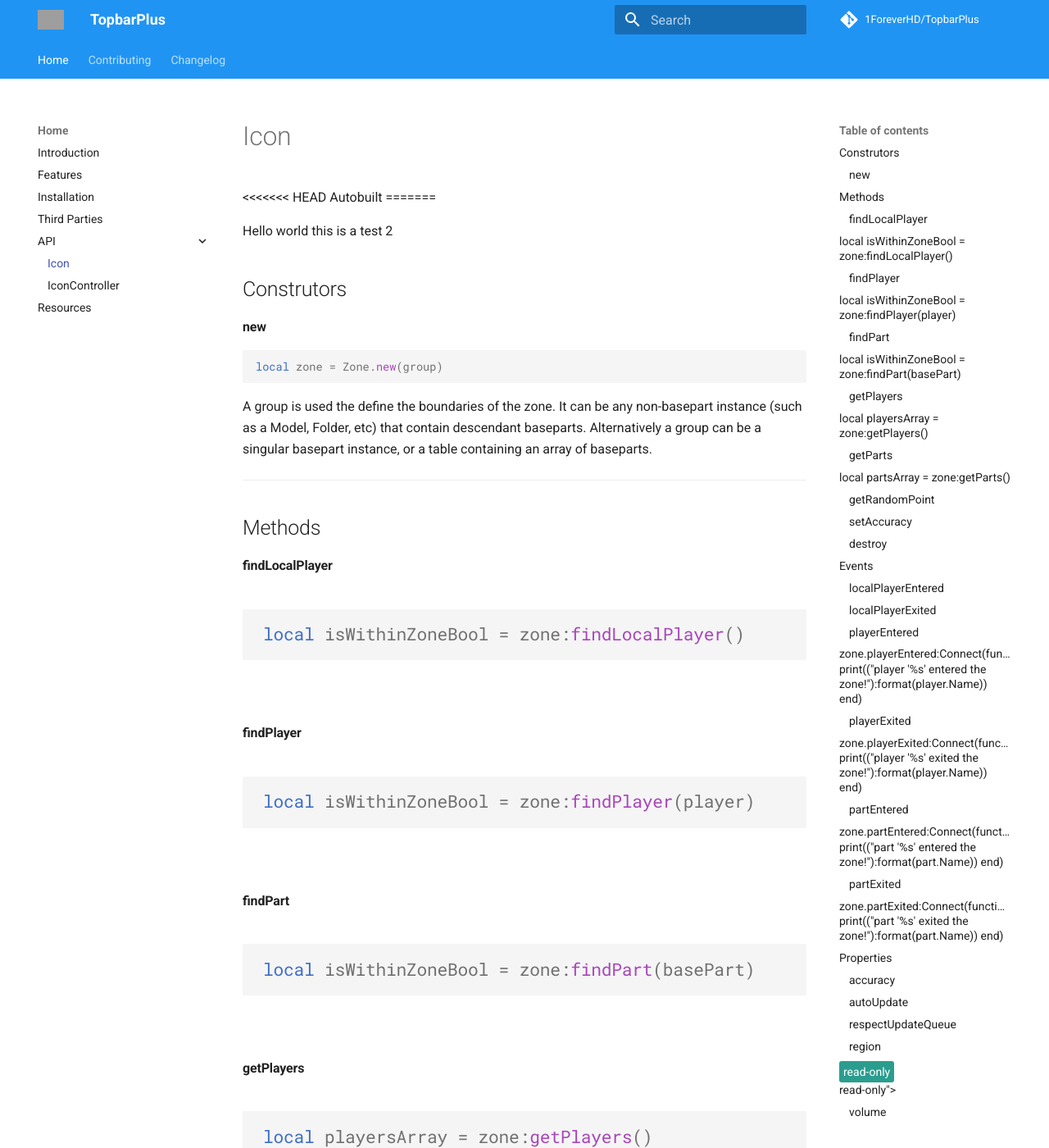
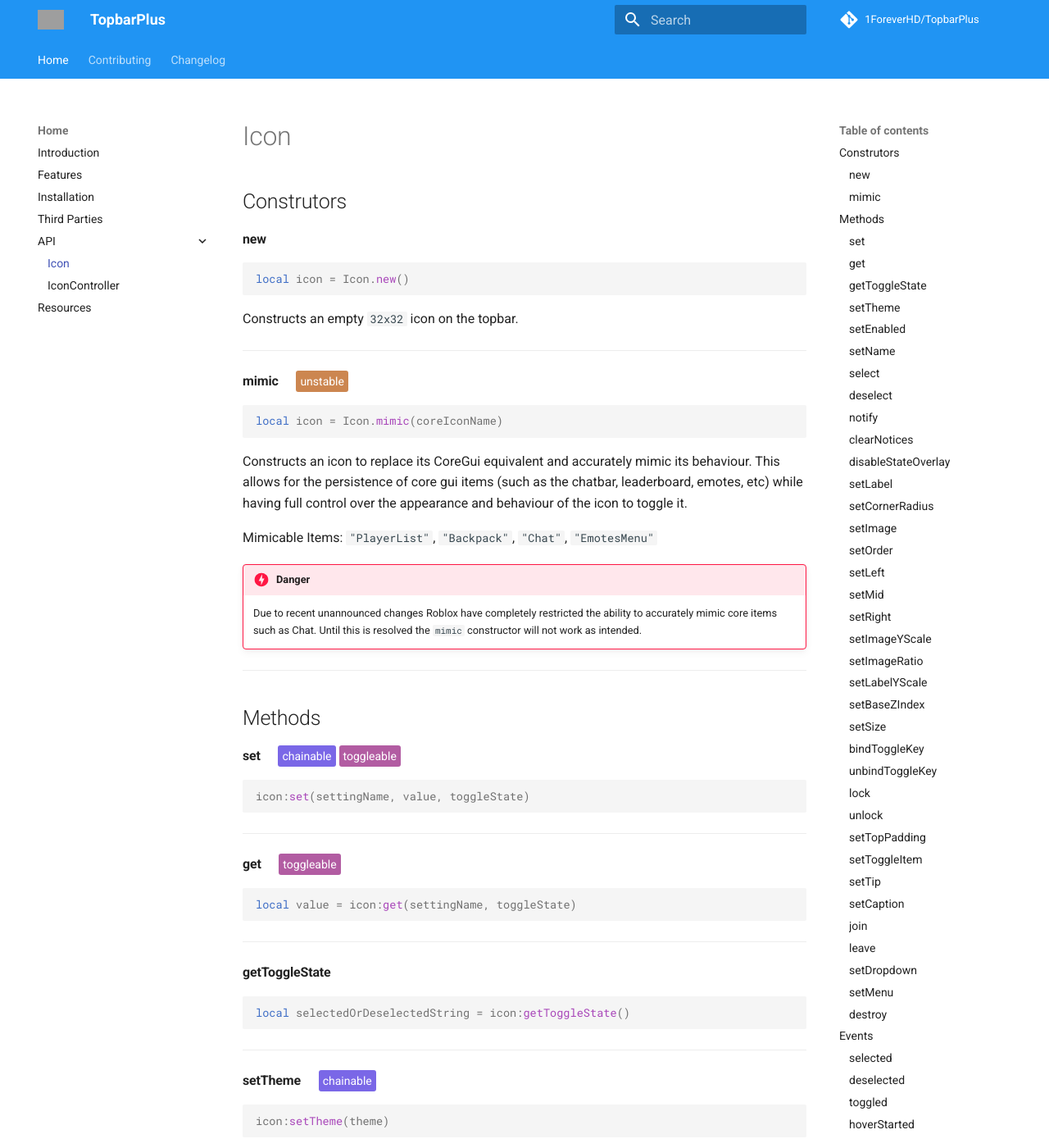
Before and after one commit to 1ForeverHD/TopbarPlus, an MkDocs documentation site: the page built from docs/api/icon.md, in a window 1280 px wide and 1400 px high. Shown: the whole window at 82% size. Built offline with MkDocs 1.6.1 and Material for MkDocs 9.7.7, drawn with Linux system fonts in a browser that asks for light colours; comment, search, counter and statistics services are not loaded; some of the changed text lies outside the part shown; grey boxes are pictures that could not be loaded.

Commit message:
6ced9c487cf0eb6341f1860f13a35af703b8ba1b

````diff
--- a/docs/api/icon.md
+++ b/docs/api/icon.md
@@ -1,129 +1,468 @@
-<<<<<<< HEAD
-Autobuilt
-=======
-[Accuracy Enum]: https://github.com/1ForeverHD/ZonePlus/blob/main/src/Zone/Enum/Accuracy.lua
-[setAccuracy]: https://1foreverhd.github.io/ZonePlus/zone/#setaccuracy
+## Construtors
 
-Hello world this is a test 2
-
-## Construtors
 #### new
 ```lua
-local zone = Zone.new(group)
+local icon = Icon.new()
 ```
-A group is used the define the boundaries of the zone. It can be any non-basepart instance (such as a Model, Folder, etc) that contain descendant baseparts. Alternatively a group can be a singular basepart instance, or a table containing an array of baseparts.
+Constructs an empty ``32x32`` icon on the topbar.
+
 ----
+#### mimic
+{unstable}
+```lua
+local icon = Icon.mimic(coreIconName)
+```
+Constructs an icon to replace its CoreGui equivalent and accurately mimic its behaviour. This allows for the persistence of core gui items (such as the chatbar, leaderboard, emotes, etc) while having full control over the appearance and behaviour of the icon to toggle it.
+
+Mimicable Items: ``"PlayerList"``, ``"Backpack"``, ``"Chat"``, ``"EmotesMenu"``
+
+!!! danger
+    Due to recent unannounced changes Roblox have completely restricted the ability to accurately mimic core items such as Chat. Until this is resolved the ``mimic`` constructor will not work as intended.
+
+----
+
+
+
 ## Methods
-#### findLocalPlayer
+
+#### set
+{chainable} {toggleable}
 ```lua
-local isWithinZoneBool = zone:findLocalPlayer()
+icon:set(settingName, value, toggleState)
 ```
+
 ----
-#### findPlayer
+#### get
+{toggleable}
 ```lua
-local isWithinZoneBool = zone:findPlayer(player)
+local value = icon:get(settingName, toggleState)
 ```
+
 ----
-#### findPart
+#### getToggleState
 ```lua
-local isWithinZoneBool = zone:findPart(basePart)
+local selectedOrDeselectedString = icon:getToggleState()
 ```
+
 ----
-#### getPlayers
+#### setTheme
+{chainable}
 ```lua
-local playersArray = zone:getPlayers()
+icon:setTheme(theme)
 ```
+
 ----
-#### getParts
+#### setEnabled
+{chainable}
 ```lua
-local partsArray = zone:getParts()
+icon:setEnabled(bool)
 ```
+
 ----
-#### getRandomPoint
+#### setName
+{chainable}
 ```lua
-local randomVector, touchingGroupPartsArray = zone:getRandomPoint()
+icon:setName(string)
 ```
-Generates random points within the zones region until one falls within its bounds. It then returns this ``Vector3`` and a ``table array`` of group parts the point falls within.
+
 ----
-#### setAccuracy
+#### select
+{chainable}
 ```lua
-zone:setAccuracy(enumIdOrName)
+icon:select()
 ```
-Sets the frequency of checks based upon the [Accuracy Enum].
+
+----
+#### deselect
+{chainable}
+```lua
+icon:deselect()
+```
+
+----
+#### notify
+{chainable}
+```lua
+icon:notify(clearNoticeEvent)
+```
+
+----
+#### clearNotices
+{chainable}
+```lua
+icon:clearNotices()
+```
+
+----
+#### disableStateOverlay
+{chainable}
+```lua
+icon:disableStateOverlay(bool)
+```
+
+----
+#### setLabel
+{chainable} {toggleable}
+```lua
+icon:setLabel(text, toggleState)
+```
+
+----
+#### setCornerRadius
+{chainable} {toggleable}
+```lua
+icon:setCornerRadius(scale, offset, toggleState)
+```
+
+----
+#### setImage
+{chainable} {toggleable}
+```lua
+icon:setImage(imageId, toggleState)
+```
+
+----
+#### setOrder
+{chainable} {toggleable}
+```lua
+icon:setOrder(order, toggleState)
+```
+
+----
+#### setLeft
+{chainable} {toggleable}
+```lua
+icon:setLeft(toggleState)
+```
+
+----
+#### setMid
+{chainable} {toggleable}
+```lua
+icon:setMid(toggleState)
+```
+
+----
+#### setRight
+{chainable} {toggleable}
+```lua
+icon:setRight(toggleState)
+```
+
+----
+#### setImageYScale
+{chainable} {toggleable}
+```lua
+icon:setImageYScale(YScale, toggleState)
+```
+
+----
+#### setImageRatio
+{chainable} {toggleable}
+```lua
+icon:setImageRatio(ratio, toggleState)
+```
+
+----
+#### setLabelYScale
+{chainable} {toggleable}
+```lua
+icon:setLabelYScale(YScale, toggleState)
+```
+
+----
+#### setBaseZIndex
+{chainable} {toggleable}
+```lua
+icon:setBaseZIndex(ZIndex, toggleState)
+```
+
+----
+#### setSize
+{chainable} {toggleable}
+```lua
+icon:setSize(XOffset, YOffset, toggleState)
+```
+
+----
+#### bindToggleKey
+{chainable}
+```lua
+icon:bindToggleKey(keyCodeEnum)
+```
+
+----
+#### unbindToggleKey
+{chainable}
+```lua
+icon:unbindToggleKey(keyCodeEnum)
+```
+
+----
+#### lock
+{chainable}
+```lua
+icon:lock()
+```
+
+----
+#### unlock
+{chainable}
+```lua
+icon:unlock()
+```
+
+----
+#### setTopPadding
+{chainable}
+```lua
+icon:setTopPadding(offset, scale)
+```
+
+----
+#### setToggleItem
+{chainable}
+```lua
+icon:setToggleItem(guiObject)
+```
+
+----
+#### setTip
+{chainable}
+```lua
+icon:setTip(text)
+```
+
+----
+#### setCaption
+{chainable}
+```lua
+icon:setCaption(text)
+```
+
+----
+#### join
+{chainable}
+```lua
+icon:join(parentIcon, featureName)
+```
+
+----
+#### leave
+{chainable}
+```lua
+icon:leave()
+```
+
+----
+#### setDropdown
+{chainable}
+```lua
+icon:setDropdown(arrayOfIcons)
+```
+
+----
+#### setMenu
+{chainable}
+```lua
+icon:setMenu(arrayOfIcons)
+```
+
 ----
 #### destroy
+{chainable}
 ```lua
-zone:destroy()
+icon:destroy()
 ```
-Disconnects all connections within the zone.
+
 ----
+
+
+
 ## Events
-#### localPlayerEntered
-{client-only}
+#### selected
 ```lua
-zone.localPlayerEntered:Connect(function()
-    print("you entered the zone!")
+icon.selected:Connect(function()
+    print()
 end)
 ```
+
 ----
-#### localPlayerExited
-{client-only}
+#### deselected
 ```lua
-zone.localPlayerExited:Connect(function()
-    print("you exited the zone!")
+icon.deselected:Connect(function()
+    print()
 end)
 ```
+
 ----
-#### playerEntered
+#### toggled
 ```lua
-zone.playerEntered:Connect(function(player)
-    print(("player '%s' entered the zone!"):format(player.Name))
+icon.toggled:Connect(function(isSelected)
+    print()
 end)
 ```
+
 ----
-#### playerExited
+#### hoverStarted
 ```lua
-zone.playerExited:Connect(function(player)
-    print(("player '%s' exited the zone!"):format(player.Name))
+icon.hoverStarted:Connect(function()
+    print()
 end)
 ```
+
 ----
-#### partEntered
+#### hoverEnded
 ```lua
-zone.partEntered:Connect(function(part)
-    print(("part '%s' entered the zone!"):format(part.Name))
+icon.hoverEnded:Connect(function()
+    print()
 end)
 ```
+
 ----
-#### partExited
+#### dropdownOpened
 ```lua
-zone.partExited:Connect(function(part)
-    print(("part '%s' exited the zone!"):format(part.Name))
+icon.dropdownOpened:Connect(function()
+    print()
 end)
 ```
+
 ----
+#### dropdownClosed
+```lua
+icon.dropdownClosed:Connect(function()
+    print()
+end)
+```
+
+----
+#### menuOpened
+```lua
+icon.menuOpened:Connect(function()
+    print()
+end)
+```
+
+----
+#### menuClosed
+```lua
+icon.menuClosed:Connect(function()
+    print()
+end)
+```
+
+----
+#### notified
+```lua
+icon.notified:Connect(function()
+    print()
+end)
+```
+
+----
+
+
+
 ## Properties
-#### accuracy
+#### deselectWhenOtherIconSelected
 ```lua
-local accuracyEnumId = zone.accuracy --[default: 'Enum.enums.Accuracy.High']
+local bool = icon.deselectWhenOtherIconSelected --[default: 'true']
 ```
-To change ``accuracy`` it's recommended you use [setAccuracy].
+
 ----
-#### autoUpdate
+#### name
+{read-only}
 ```lua
-local bool = zone.autoUpdate --[default: 'true']
+local string = icon.name --[default: '"Unnamed Icon"']
 ```
-When ``true``, the zone will update when its group parts change size or position, or when a descendant group part is added or removed from the group.
+
 ----
-#### respectUpdateQueue
+#### isSelected
+{read-only}
 ```lua
-local bool = zone.respectUpdateQueue --[default: 'true']
+local bool = icon.isSelected
 ```
-When ``true``, will prevent the internal ``_update()`` from being called multiple times within a 0.1 second period.
+
 ----
-#### region
+#### enabled
 {read-only}
+```lua
+local bool = icon.enabled
+```
+
 ----
-#### volume
+#### hovering
 {read-only}
->>>>>>> 7305b1a659d8dcdd25af377185b2d1ea958cbf18
+```lua
+local bool = icon.hovering
+```
+
+----
+#### tipText
+{read-only}
+```lua
+local stringOrNil = icon.tipText
+```
+
+----
+#### captionText
+{read-only}
+```lua
+local stringOrNil = icon.captionText
+```
+
+----
+#### totalNotices
+{read-only}
+```lua
+local BBB = icon.totalNotices
+```
+
+----
+#### dropdownIcons
+{read-only}
+```lua
+local arrayOfIcons = icon.dropdownIcons
+```
+
+----
+#### menuIcons
+{read-only}
+```lua
+local arrayOfIcons = icon.menuIcons
+```
+
+----
+#### dropdownOpen
+{read-only}
+```lua
+local bool = icon.dropdownOpen
+```
+
+----
+#### menuOpen
+{read-only}
+```lua
+local bool = icon.menuOpen
+```
+
+----
+#### locked
+{read-only}
+```lua
+local bool = icon.locked
+```
+
+----
+#### topPadding
+{read-only}
+```lua
+local udim = icon.topPadding
+```
+
+----
+#### targetPosition
+{read-only}
+```lua
+local udim2 = icon.targetPosition
+```
````
Also changed, not shown: docs/api/icon_controller.md (+75 -1 lines).
